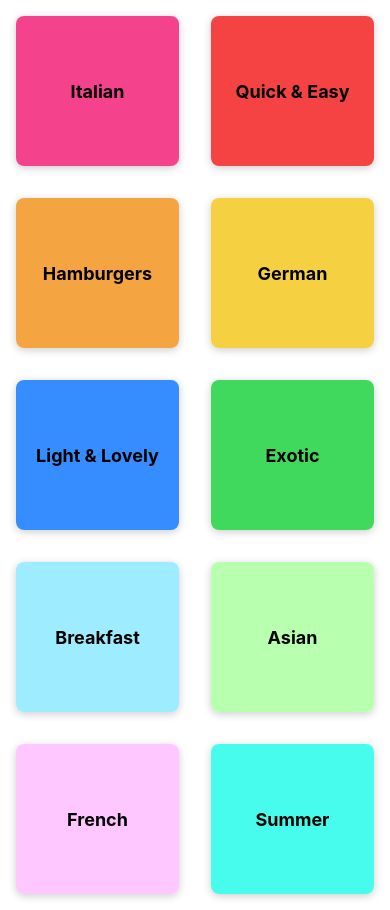
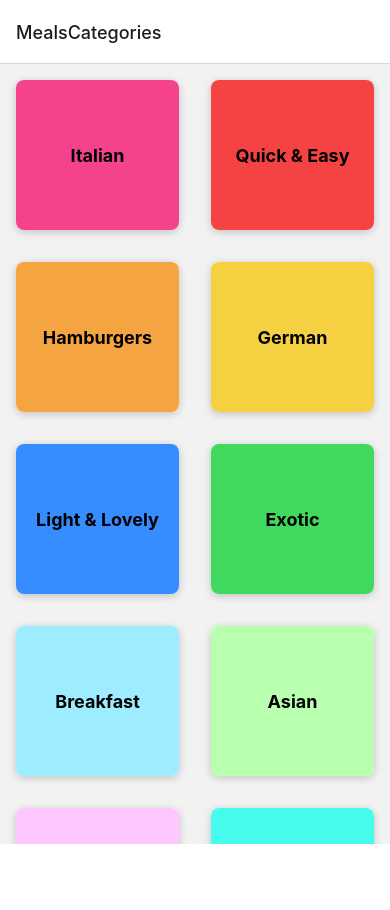
Before and after one commit to Azzam-Aldulaylan/React-Native, a React Native app: screen / in a window 390 px wide. After the commit the page ends 844 px from the top, so only its background shows below. Built offline with nearby package versions, Linux system fonts and the light colour scheme.

Commit message:
Implementing navigation using React Navigation.

```diff
--- a/App.js
+++ b/App.js
@@ -1,14 +1,21 @@
 import { StatusBar } from "expo-status-bar";
 import { SafeAreaView, StyleSheet, Text, View } from "react-native";
+import { NavigationContainer } from "@react-navigation/native";
+import { createNativeStackNavigator } from "@react-navigation/native-stack";
+
 import CategoriesScreens from "./screens/CategoriesScreens";
+
+const Stack = createNativeStackNavigator();
 
 export default function App() {
   return (
   <>
-  <SafeAreaView>
-  <StatusBar style='light' />
-  <CategoriesScreens />
-  </SafeAreaView>
+  <StatusBar style='dark' />
+  <NavigationContainer>
+    <Stack.Navigator>
+      <Stack.Screen name="MealsCategories" component={CategoriesScreens}/>
+    </Stack.Navigator>
+  </NavigationContainer>
 </>
   );
 }
--- a/package.json
+++ b/package.json
@@ -10,11 +10,15 @@
     "eject": "expo eject"
   },
   "dependencies": {
+    "@react-navigation/native": "^6.0.11",
+    "@react-navigation/native-stack": "^6.7.0",
     "expo": "~44.0.0",
     "expo-status-bar": "~1.2.0",
     "react": "17.0.1",
     "react-dom": "17.0.1",
     "react-native": "0.64.3",
+    "react-native-safe-area-context": "3.3.2",
+    "react-native-screens": "~3.10.1",
     "react-native-web": "0.17.1"
   },
   "devDependencies": {
```
Also changed, not shown: 1 other file (tests, documents, lock files or other folders).
